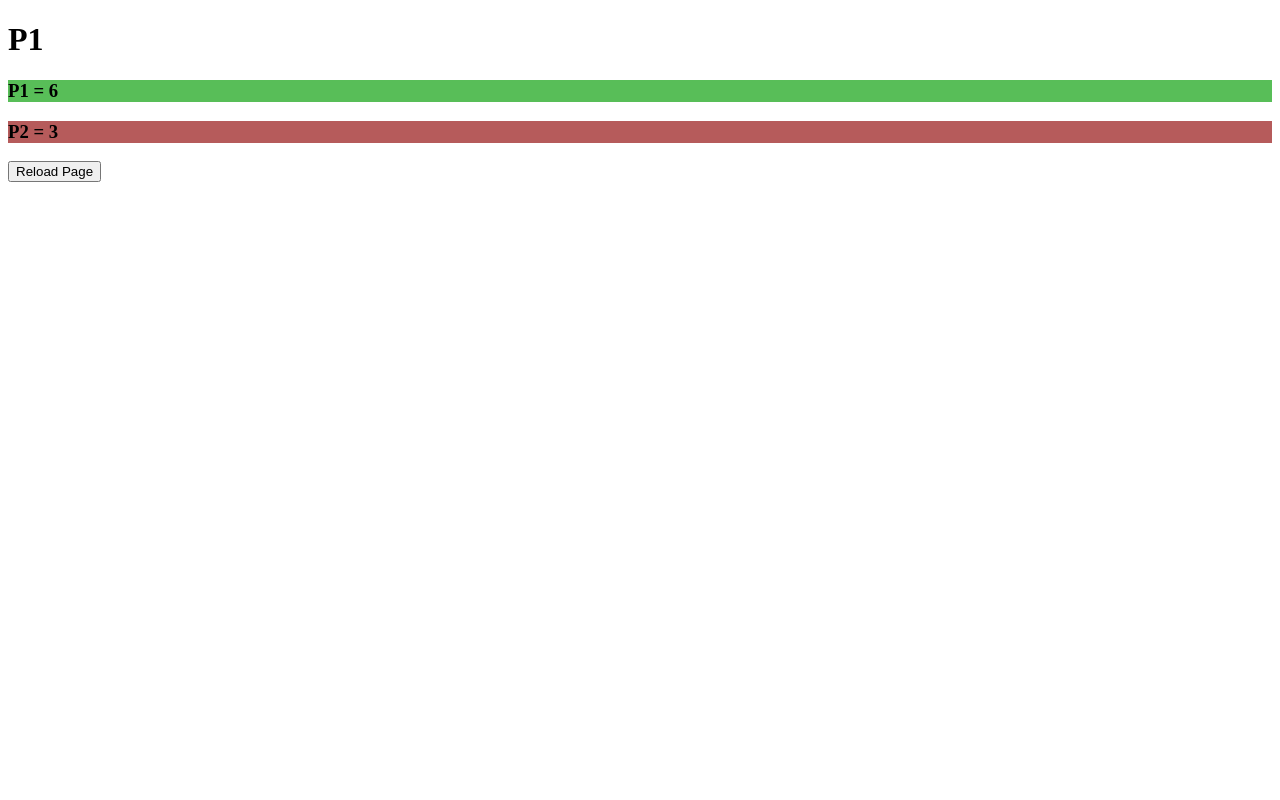
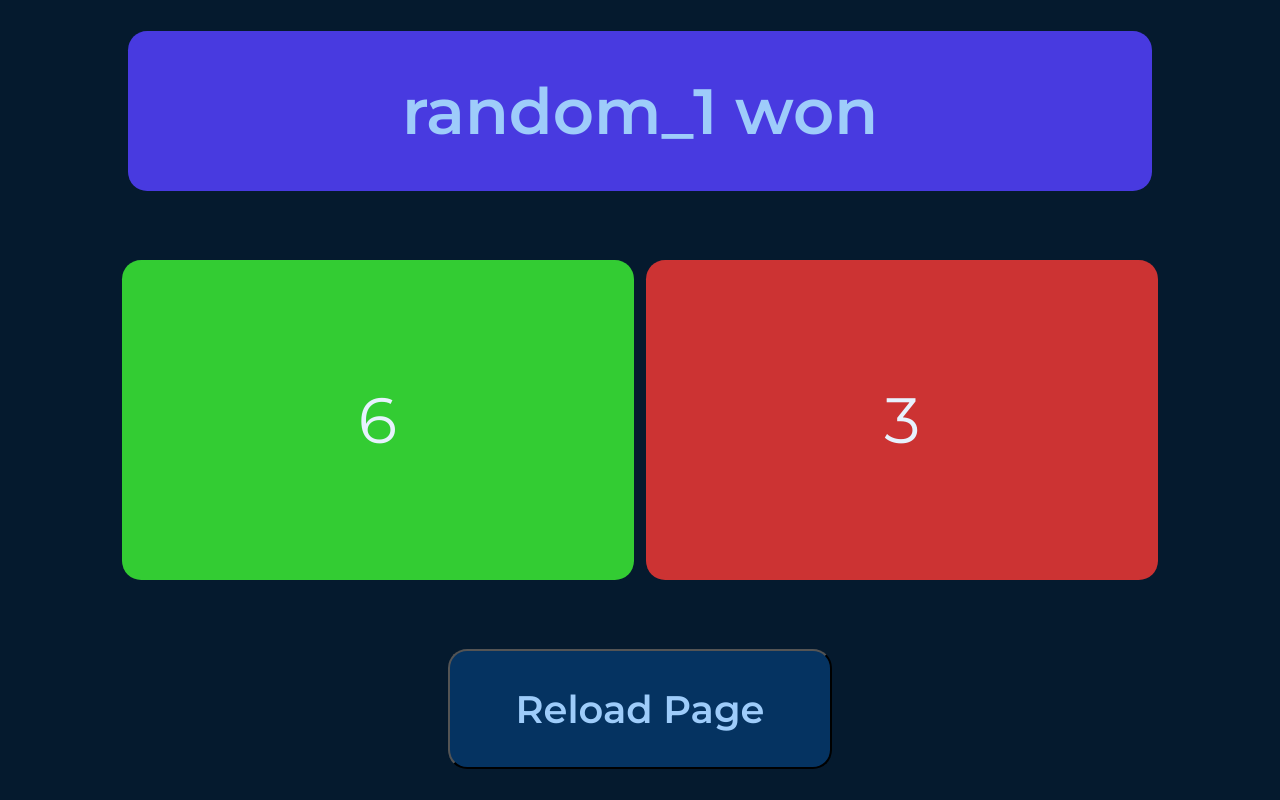
Before and after one commit to duckienome/dice-challenge, a plain HTML site: page index.html in a window 1280 px wide. Drawn offline with Linux system fonts and the light colour scheme.

Commit message:
updated all files with roper style

```diff
--- a/index.html
+++ b/index.html
@@ -3,17 +3,16 @@
 <head>
     <meta charset="UTF-8">
     <meta name="viewport" content="width=device-width, initial-scale=1.0">
-    <title>DOM</title>
+    <title>dice-challenge-2</title>
     <link rel="stylesheet" href="style.css">
 </head>
 <body>
-    <h1></h1>
-    <h3 id="p1"></h3>
-    <h3 id="p2"></h3>
-    <button type="button" onClick="window.location.reload()">
-        Reload Page
-    </button>
+    <main id="main">
+        <div id="show_winner" class="font_fam center_text radius"></div>
+        <div id="random_1" class="font_fam center_text radius"></div>
+        <div id="random_2" class="font_fam center_text radius"></div>
+        <button type="button" onclick="location.reload()" class="font_fam center_text radius" >Reload Page</button>
+    </main>
     <script src="script.js"></script>
-
 </body>
 </html>
--- a/script.js
+++ b/script.js
@@ -1,40 +1,44 @@
-// var winner;
-var p1 = Math.floor(Math.random()*7);
-var p2 = Math.floor(Math.random()*7);
-
-// var a1=["first","two","three","four","five","six"]
-// var a2=["ek","dow","teen","chaar","panch","chy"]
+let random_1 = Math.floor(Math.random()*7);
+let random_2 = Math.floor(Math.random()*7);
 
 
+document.querySelector("#random_1").innerText = random_1;
+document.querySelector("#random_2").innerText = random_2;
 
-function winner() {
-    var winner;
-    if (p1>p2) {
-        winner = "P1"
-    } else if(p2>p1) {
-        winner = "P2"
+
+function decide_winner(){
+    var decide_winner;
+
+    if (random_1 > random_2) {
+        decide_winner = random_1;
+    } else if (random_1 < random_2) {
+        decide_winner = random_2;
     } else {
-        winner = "Draw"
+        decide_winner = "Draw"
     }
-    outerwinner= winner
+    return decide_winner;
+}
+function show_winner(winner) {
+    if (winner == random_1) {
+        document.querySelector("#random_1").classList.toggle("winner");
+        document.querySelector("#random_2").classList.toggle("loser");
 
-    document.querySelector("h1").innerText = outerwinner;
-    document.querySelector("#p1").innerText = "P1 = "+p1;
-    document.querySelector("#p2").innerText = "P2 = "+p2;
+        document.querySelector("#show_winner").innerText = "random_1 won";
 
-    if (winner == "Draw") {
-        document.querySelector("#p1").classList.toggle("draw");
-        document.querySelector("#p2").classList.toggle("draw");
-    } else if (winner == "P1") {
-        document.querySelector("#p1").classList.toggle("winner");
-        document.querySelector("#p2").classList.toggle("loser");
+    } else if (winner == random_2) {
+        document.querySelector("#random_1").classList.toggle("loser");
+        document.querySelector("#random_2").classList.toggle("winner");
+
+        document.querySelector("#show_winner").innerText = "random_2 won";
+
     } else {
-        document.querySelector("#p1").classList.toggle("loser");
-        document.querySelector("#p2").classList.toggle("winner");
+        document.querySelector("#random_1").classList.toggle("draw");
+        document.querySelector("#random_2").classList.toggle("draw");
+
+        document.querySelector("#show_winner").innerText = "It's a Draw";
+
     }
 }
 
-winner();
-// if (p1>p2) {
-
-// }
+var winner = decide_winner();
+show_winner(winner);
--- a/style.css
+++ b/style.css
@@ -1,9 +1,78 @@
+@import url('https://fonts.googleapis.com/css2?family=Montserrat:wght@400;500;600&display=swap');
+*{
+    margin: 0;
+    padding: 0;
+    box-sizing: border-box;
+}
+
+#main{
+    height: 100vh;
+    width: 100%;
+    background: hsl(210, 80%, 10%);
+
+    display: flex;
+    justify-content: center;
+    align-items: center;
+    flex-wrap: wrap;
+    flex-direction: row;
+    row-gap: 1vh;
+    column-gap: 1vw;
+
+}
+
+
+#show_winner{
+    height: 20vh;
+    width: 80vw;
+    background: #483ae0;
+    color: hsl(210, 90%, 80%);
+
+    font-size: 5vw;
+    font-weight: 600;
+}
+#random_1,#random_2{
+    height: 40vh;
+    width: 40vw;
+    color: hsl(210, 90%, 95%);
+    font-size: 5vw;
+}
+.center_text{
+    display: flex;
+    justify-content: center;
+    align-items: center;
+}
+.font_fam{
+    font-family: 'Montserrat', sans-serif;
+}
+.radius{
+    border-radius: 1.5vw;
+}
+
+
+
+button, input[type="submit"], input[type="reset"] {
+	background:hsl(210, 90%, 20%) ;
+	color: hsl(210, 90%, 80%);
+	font: inherit;
+	cursor: pointer;
+	outline: inherit;
+
+    width: 30vw;
+    height: 15vh;
+
+    font-size: 3vw;
+    font-weight: 600;
+}
+
 .winner{
-    background: rgb(88, 190, 88);
+    background: hsl(120,60%,50%);
+    color: hsl(120,90%,90%);
 }
 .loser{
-    background: rgb(182, 91, 91);
+    background: hsl(0,60%,50%);
+    color: hsl(00,90%,90%);
 }
 .draw{
-    background: rgb(179, 170, 170);
+    background: hsl(120,0%,50%);
+    color: hsl(120,00%,90%);
 }
```
